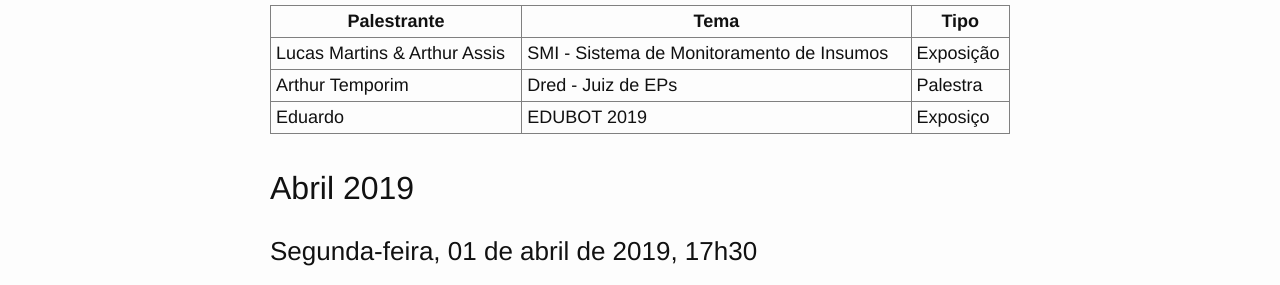
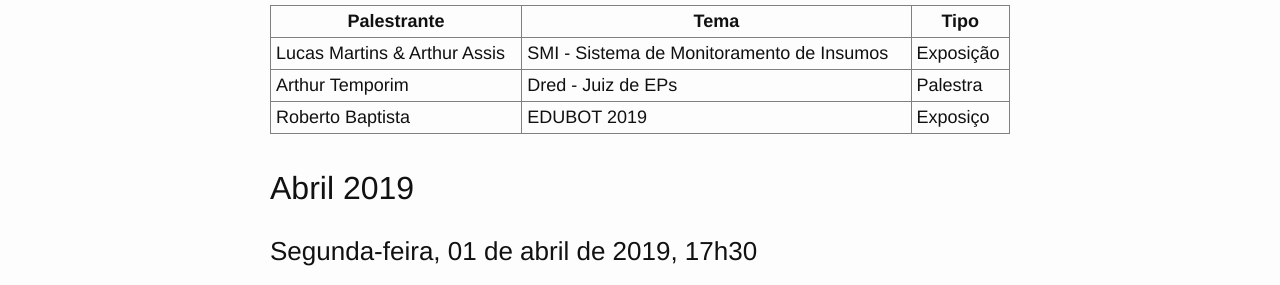
Before and after one commit to lappis-unb/MiniLappisConf, a Jekyll site: the page built from agenda.md, in a window 1280 px wide. Shown: the part 281-566 px from the top of the page. Built offline with Jekyll 4.4.1, drawn with Linux system fonts in a browser that asks for light colours.

Commit message:
Update agenda.md

```diff
--- a/agenda.md
+++ b/agenda.md
@@ -10,7 +10,7 @@ title: Próximos eventos
 | ---------------------------- | ----------------------------------------------- | -------- |
 | Lucas Martins & Arthur Assis | SMI - Sistema de Monitoramento de Insumos       | Exposição|
 | Arthur Temporim              | Dred - Juiz de EPs                              | Palestra |
-| Eduardo                      | EDUBOT 2019                                     | Exposiço |
+| Roberto Baptista                      | EDUBOT 2019                                     | Exposiço |
 
 ## Abril 2019
 
```
